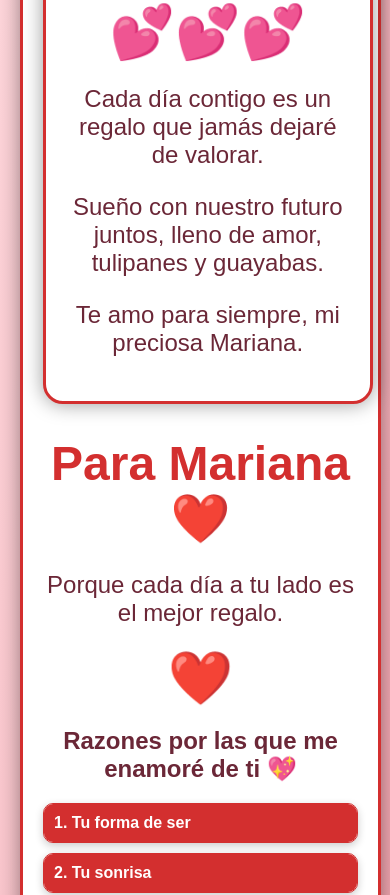
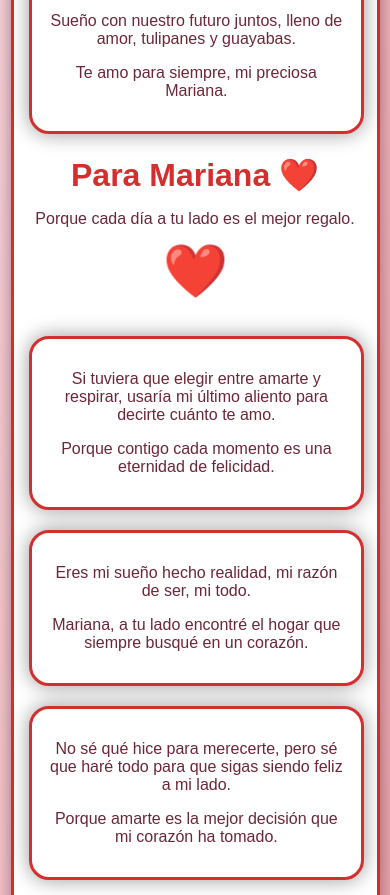
Before and after one commit to felipesanchez-dev/feliz-dia, a plain HTML site: page index.html in a window 390 px wide. Shown: the part 507-1402 px from the top of the page. Drawn offline with Linux system fonts and the light colour scheme.

Commit message:
Agregar estilos responsivos en style.css y actualizar index.html con nuevos mensajes de amor

```diff
--- a/assets/style/style.css
+++ b/assets/style/style.css
@@ -107,6 +107,7 @@ button:hover {
   transform: scale(1.05);
 }
 
+/* Animaciones */
 @keyframes fadeIn {
   from {
     opacity: 0;
@@ -138,3 +139,43 @@ button:hover {
     transform: scale(1);
   }
 }
+
+/* Responsive */
+@media (max-width: 768px) {
+  body {
+    padding: 10px;
+  }
+
+  h1 {
+    font-size: 2.5em;
+  }
+
+  p {
+    font-size: 1.2em;
+  }
+
+  .accordion-header,
+  .accordion-content {
+    padding: 8px;
+  }
+
+  button {
+    padding: 8px 16px;
+    font-size: 0.9em;
+    margin-top: 15px;
+  }
+}
+
+@media (max-width: 480px) {
+  .container {
+    padding: 15px;
+  }
+
+  h1 {
+    font-size: 2em;
+  }
+
+  p {
+    font-size: 1em;
+  }
+}
--- a/index.html
+++ b/index.html
@@ -7,9 +7,14 @@
     <title>Para Mariana ❤️</title>
   </head>
   <body>
+    <br>
+    <br>
+    <br>
+    <br>
     <div class="container">
-      <h1>Te AMO❤️</h1>
-
+      <h1>TE AMO❤️</h1>
+      <br>
+      <br>
       <div class="container">
         <p>Desde el día que te conocí, mi corazón supo que eras tú.</p>
         <p>Te amo más de lo que las palabras pueden expresar.</p>
@@ -23,9 +28,37 @@
         </p>
         <p>Te amo para siempre, mi preciosa Mariana.</p>
       </div>
+
       <h1>Para Mariana ❤️</h1>
       <p>Porque cada día a tu lado es el mejor regalo.</p>
       <div class="heart">❤️</div>
+
+      <br>
+      <br>
+      <div class="container">
+        <p>
+          Si tuviera que elegir entre amarte y respirar, usaría mi último aliento
+          para decirte cuánto te amo.
+        </p>
+        <p>Porque contigo cada momento es una eternidad de felicidad.</p>
+      </div>
+
+      <div class="container">
+        <p>Eres mi sueño hecho realidad, mi razón de ser, mi todo.</p>
+        <p>
+          Mariana, a tu lado encontré el hogar que siempre busqué en un corazón.
+        </p>
+      </div>
+
+      <div class="container">
+        <p>
+          No sé qué hice para merecerte, pero sé que haré todo para que sigas
+          siendo feliz a mi lado.
+        </p>
+        <p>Porque amarte es la mejor decisión que mi corazón ha tomado.</p>
+      </div>
+
+
       <h2>Razones por las que me enamoré de ti 💖</h2>
       <div class="accordion">
         <div class="accordion-item">
```
